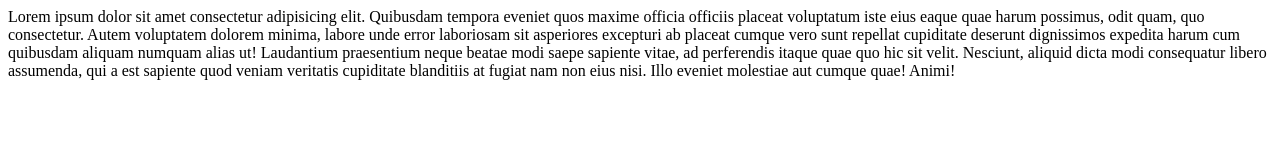
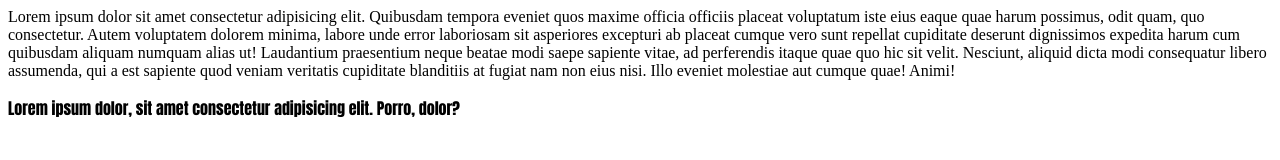
Before and after one commit to Anuja-Khanaj/localrepo, a plain HTML site: page index.html in a window 1280 px wide. Drawn offline with Linux system fonts and the light colour scheme.

Commit message:
ADD MAIN

```diff
--- a/index.html
+++ b/index.html
@@ -8,5 +8,7 @@
 </head>
 <body>
     Lorem ipsum dolor sit amet consectetur adipisicing elit. Quibusdam tempora eveniet quos maxime officia officiis placeat voluptatum iste eius eaque quae harum possimus, odit quam, quo consectetur. Autem voluptatem dolorem minima, labore unde error laboriosam sit asperiores excepturi ab placeat cumque vero sunt repellat cupiditate deserunt dignissimos expedita harum cum quibusdam aliquam numquam alias ut! Laudantium praesentium neque beatae modi saepe sapiente vitae, ad perferendis itaque quae quo hic sit velit. Nesciunt, aliquid dicta modi consequatur libero assumenda, qui a est sapiente quod veniam veritatis cupiditate blanditiis at fugiat nam non eius nisi. Illo eveniet molestiae aut cumque quae! Animi!
+
+    <p>Lorem ipsum dolor, sit amet consectetur adipisicing elit. Porro, dolor?</p>
 </body>
 </html>
```
